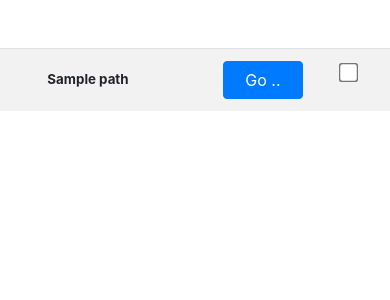
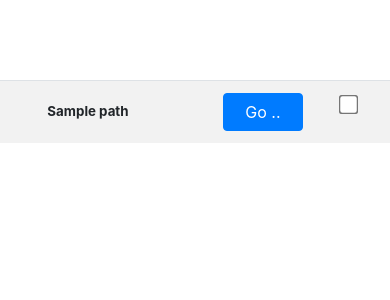
Before and after one commit to nejco/cloud-storage-server, a Node server app: template views/files.ejs in a window 390 px wide. Shown: the part 58-358 px from the top of the page. Run offline with Node 20, Linux system fonts and the light colour scheme; the template is opened without the code that fills it: most values are stand-ins (such as "Sample title", 1, 10 or a date in 2020); lists and menus that the app fills with data are empty.

Commit message:
Mobile view improvements.

```diff
--- a/views/partials/pageNumbers.ejs
+++ b/views/partials/pageNumbers.ejs
@@ -5,9 +5,10 @@
             <path fill-rule="evenodd" d="M12 8a.5.5 0 0 1-.5.5H5.707l2.147 2.146a.5.5 0 0 1-.708.708l-3-3a.5.5 0 0 1 0-.708l3-3a.5.5 0 1 1 .708.708L5.707 7.5H11.5a.5.5 0 0 1 .5.5z"/>
         </svg>
     </a>
-<% } %>
-
+<% } else { %>
+    <svg width="2em" height="2em"></svg>
 <%
+}
 for(let i = 1 ; i<=numerOfPages  && numerOfPages > 1; i++){
 %>
     <a href="/files?path=<%= path %>&page=<%= i %>"
@@ -25,4 +26,6 @@ for(let i = 1 ; i<=numerOfPages  && numerOfPages > 1; i++){
             <path fill-rule="evenodd" d="M4 8a.5.5 0 0 0 .5.5h5.793l-2.147 2.146a.5.5 0 0 0 .708.708l3-3a.5.5 0 0 0 0-.708l-3-3a.5.5 0 1 0-.708.708L10.293 7.5H4.5A.5.5 0 0 0 4 8z"/>
         </svg>
     </a>
+<% } else { %>
+<svg width="2em" height="2em"></svg>
 <% } %>
```
